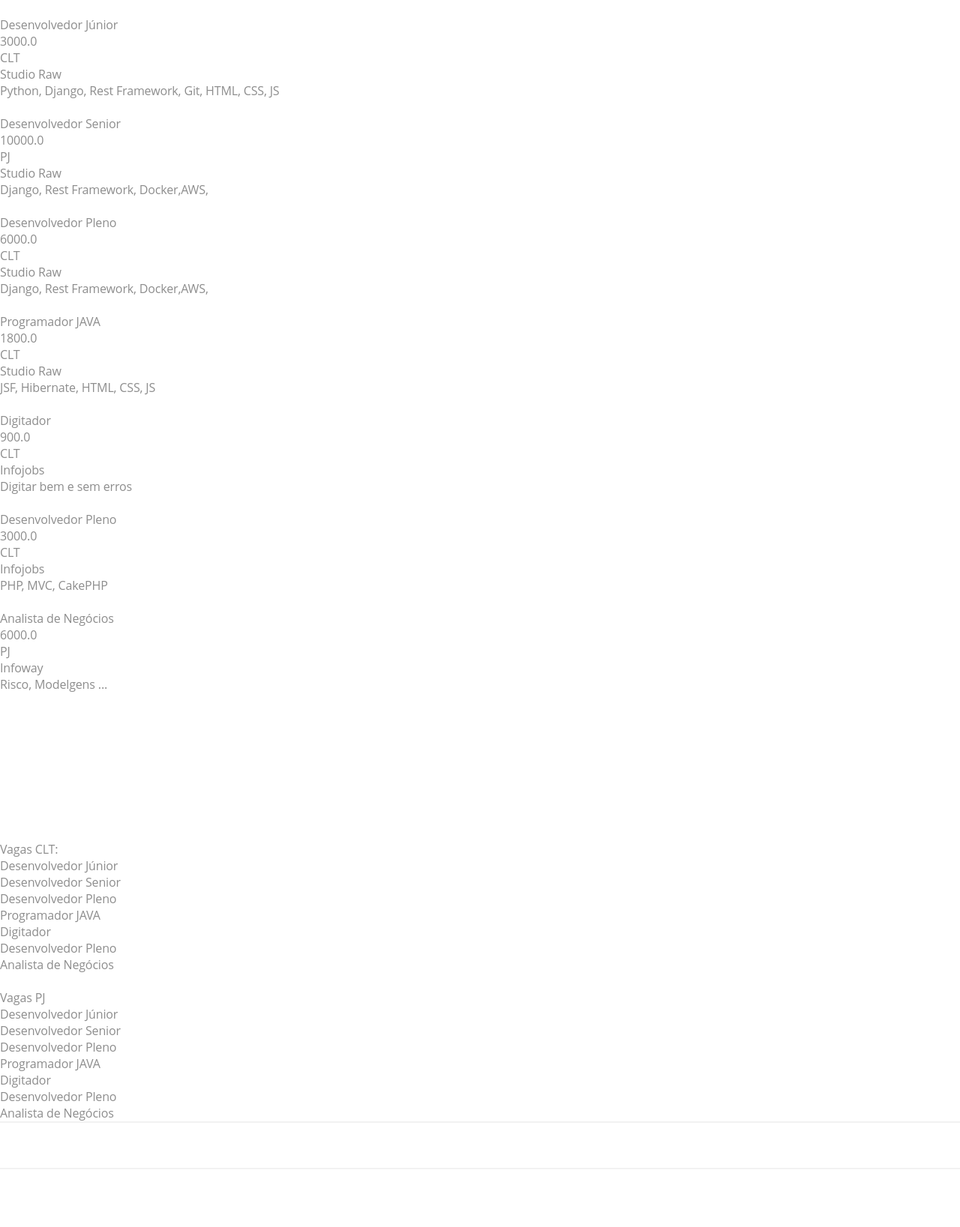
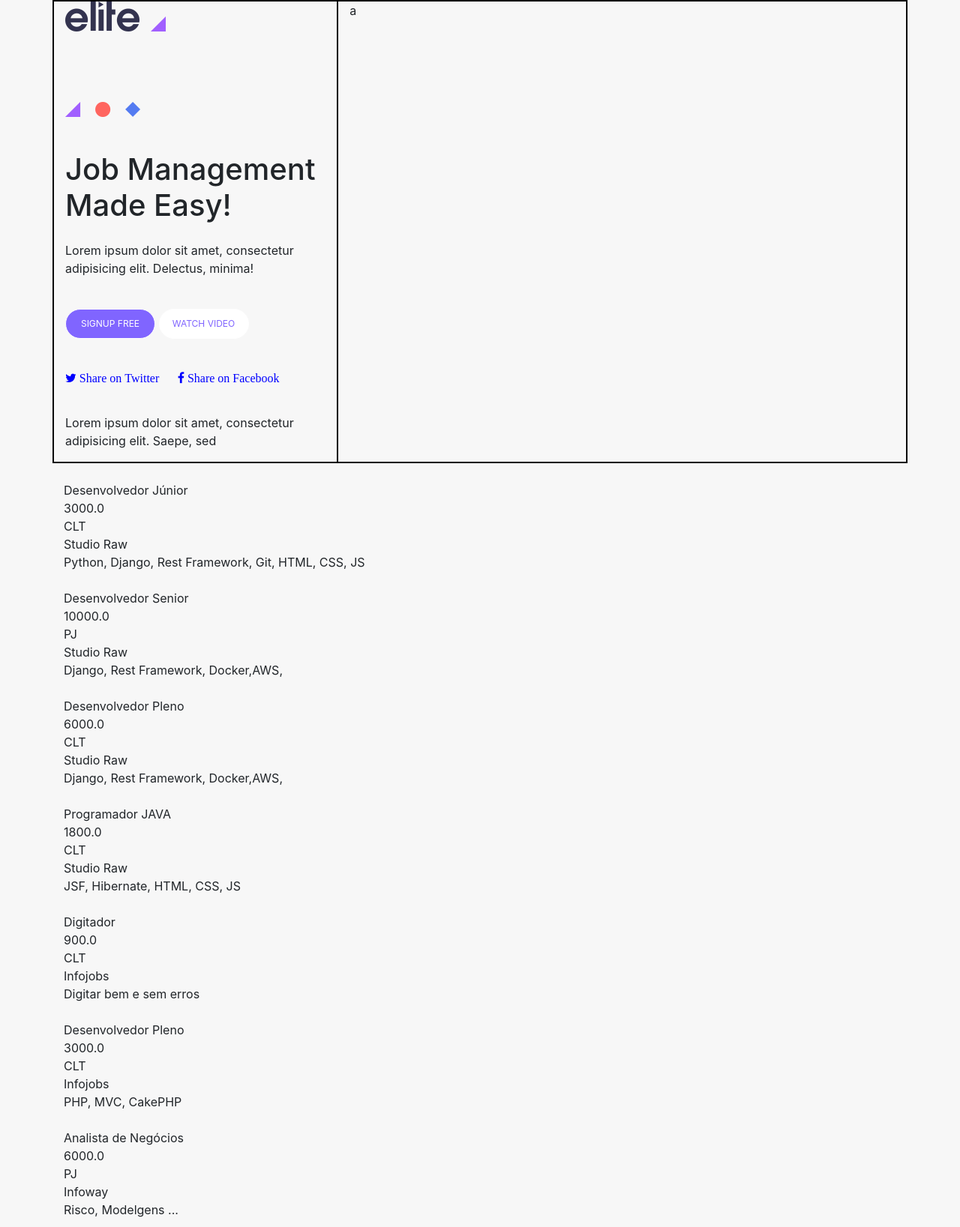
Before and after one commit to xfarias/wrh-prj, a Django app: template templates/index.html in a window 1280 px wide. Shown: the top 1637 px of the page at 75% size. Run offline with Django 3.2, Linux system fonts and the light colour scheme; the template is opened without the code that fills it: values that come from a table or form of the project are taken from there, others are empty; data comes from the database, SQL or seed files in the repository; some libraries are stand-ins or nearby versions.

Commit message:
adding header

```diff
--- a/templates/layout.html
+++ b/templates/layout.html
@@ -11,21 +11,62 @@
     <link rel="apple-touch-icon" href="icon.png">
     <!-- Place favicon.ico in the root directory -->
 
-    <link rel="stylesheet" href="{% static 'css/normalize.css' %}">
-    <link rel="stylesheet" href="https://use.fontawesome.com/releases/v5.8.1/css/all.css" integrity="sha384-50oBUHEmvpQ+1lW4y57PTFmhCaXp0ML5d60M1M7uH2+nqUivzIebhndOJK28anvf" crossorigin="anonymous">
-
-    <link rel="stylesheet" href="{% static 'css/main.css' %}">
-    <link rel="stylesheet" href="{% static 'css/default.css' %}">
-    <link rel="stylesheet" href="{% static 'css/default.date.css' %}">
-
-    <script src="https://code.jquery.com/jquery-3.3.1.min.js" integrity="sha256-FgpCb/KJQlLNfOu91ta32o/NMZxltwRo8QtmkMRdAu8=" crossorigin="anonymous"></script>
+     <link rel="stylesheet" href="{% static 'bootstrap/css/bootstrap.css' %}">
+      <link rel="stylesheet" href="https://cdnjs.cloudflare.com/ajax/libs/font-awesome/4.7.0/css/font-awesome.min.css">
+     <script src="https://code.jquery.com/jquery-3.3.1.min.js" integrity="sha256-FgpCb/KJQlLNfOu91ta32o/NMZxltwRo8QtmkMRdAu8=" crossorigin="anonymous"></script>
      <script src="{% static 'js/picker.js' %}"></script>
      <script src="{% static 'js/picker.date.js' %}"></script>
+    <meta name="theme-color" content="#fafafa">
+    <style type="text/css">
+            .row{border:1px solid black;}
+            .row-button-base{background-color:white; border:1px solid black; border-radius: 25px; font-size:12px; width:120px; height:40px;}
+            .row-img{height:130px;}
+            .row-objects{height:70px;}
+            .row-title-1{height:120px;}
+            .row-title-2{height:90px;}
+            .row-buttons{height:80px;}
+            .row-social{height:60px;}
 
-    <meta name="theme-color" content="#fafafa">
+    </style>
+
+
+
 </head>
 
-<body class="inside">
+
+<body class="container" style="background-color:#f7f7f7">
+      <header>
+          <div class="row">
+              <div class="col-sm-12 col-md-4 col-lg-4" style="border:1px solid black">
+                  <div class="row-img">
+                      <img src="{% static 'img/logo.png'%}" alt="logo"  class="img-fluid" />
+                      <img src="{% static 'img/triangulo_logo.png'%}" alt="logo"  class="img-fluid" style="position:relative; top:10px; left:10px;" />
+                  </div>
+                  <div class="row-objects">
+                         <img src="{% static 'img/objects.png'%}" alt="logo"  class="img-fluid" />
+                  </div>
+                  <div class="row-content-container">
+                      <div class="row-title-1">
+                        <h1> Job Management Made Easy!</h1>
+                       </div>
+                      <div class="row-title-2">
+                        <p>Lorem ipsum dolor sit amet, consectetur adipisicing elit. Delectus, minima!</p>
+                       </div>
+                      <div class="row-buttons">
+                        <button class="row-button-base" href="#" style="background-color:#8065ff; color:white; border:1px solid white;">SIGNUP FREE</button>
+                        <button class="row-button-base" href="#" style="color:#8065ff; border:1px solid white;">WATCH VIDEO</button>
+                      </div>
+                    <div class="row-social">
+                      <span class="fa fa-twitter" style="color:blue;"> Share on Twitter</span>
+                      <span class="fa fa-facebook" style="margin-left:20px; color:blue;">  Share on Facebook</span>
+                    </div>
+                      <p>Lorem ipsum dolor sit amet, consectetur adipisicing elit. Saepe, sed</p>
+
+                  </div>
+              </div>
+              <div class="col-sm-12 col-md-8 col-lg-8" style="border:1px solid black">a</div>
+          </div>
+      </header>
 
      {% block content %}{% endblock content %}
 
@@ -33,9 +74,6 @@
         <hr>
         <div>
 
-            <span>
-                <img src="{% static 'img/desenvolvido-por-studio-raaw.svg' %}" alt="">
-            </span>
         </div>
     </footer>
 
```
Also changed, not shown: static/img/1.jpg (deleted), static/img/2.jpg (deleted), static/img/logo.png (added), static/img/objects.png (added), static/img/trevo-da-sorte-logo-2.svg (deleted), static/img/trevo-da-sorte-logo.svg (deleted), static/img/triangulo_logo.png (added).
